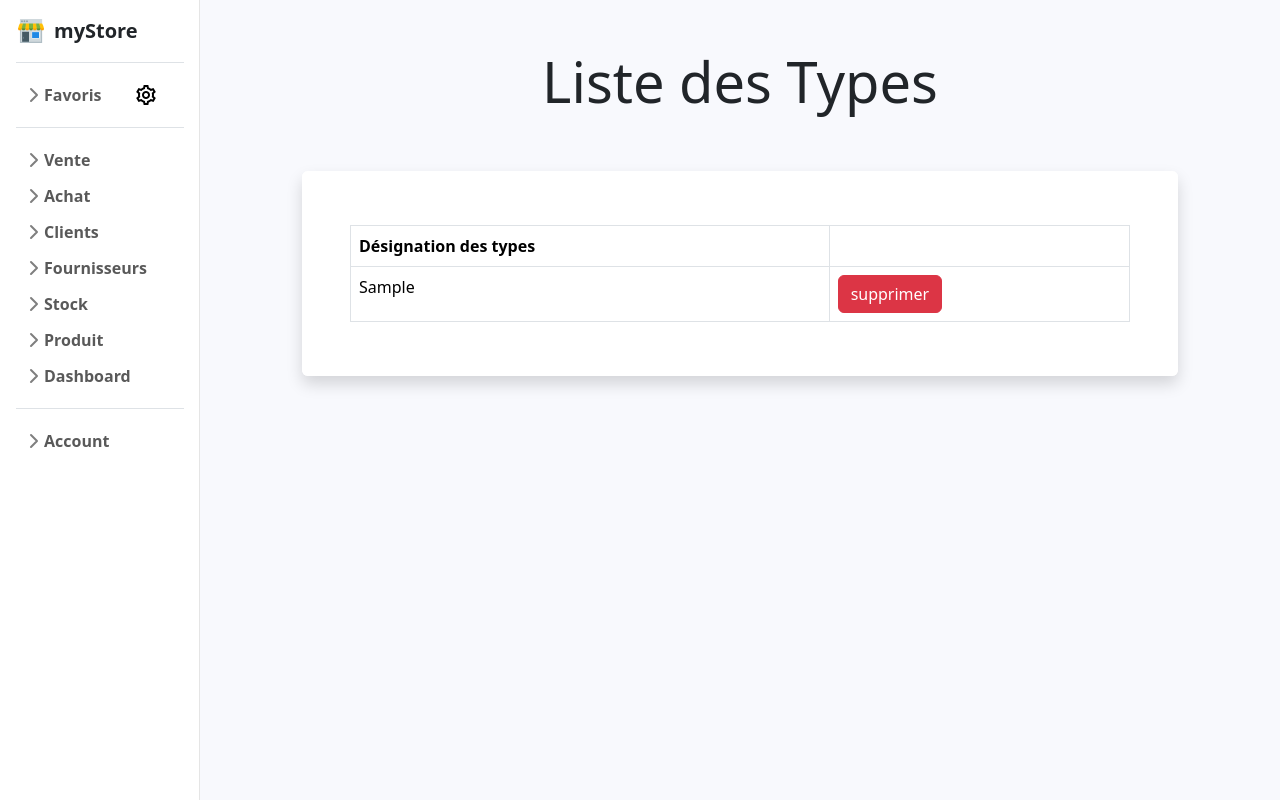
After one commit to BouchamaDjad/Projet-SI-2, a Django app: page /TypesProduits/ in a window 1280 px wide. The commit adds this page. Run offline with Django 4.2, Linux system fonts and the light colour scheme; tables that the repository leaves empty hold one stand-in row (values such as "Sample post"); some libraries are stand-ins or nearby versions.

Commit message:
lister et supprimer les types v0

```diff
--- a/ProjetSI2/gestionStock/Templates/navbar.html
+++ b/ProjetSI2/gestionStock/Templates/navbar.html
@@ -82,6 +82,7 @@
         <div class="collapse" id="produit-collapse">
           <ul class="btn-toggle-nav list-unstyled fw-normal pb-1 small">
             <li><a href="{%url 'ajoutproduit'%}" class="link-dark d-inline-flex text-decoration-none rounded">Ajouter</a></li>
+            <li><a href="{%url 'types produit'%}" class="link-dark d-inline-flex text-decoration-none rounded">Liste des Types</a></li>
             <li><a href="{%url 'ajoutType' %}" class="link-dark d-inline-flex text-decoration-none rounded">Ajouter Type</a></li>
             <li><a href="{%url 'sortiestock' %}" class="link-dark d-inline-flex text-decoration-none rounded">Sorties</a></li>
           </ul>
--- /dev/null
+++ b/ProjetSI2/gestionStock/Templates/types produit.html
@@ -0,0 +1,39 @@
+{% extends 'base.html' %}
+{% block title %}Types Produits{% endblock title %}
+
+{% block content %}
+<div class= "background-light maincontent">
+  <div class="container py-5">
+  <header class="text-center ">
+    <h1 class="display-4">Liste des Types</h1>
+  </header>
+  <div class="row py-5">
+    <div class="col-lg-10 mx-auto">
+      <div class="card rounded shadow border-0">
+        <div class="card-body p-5 bg-white rounded">
+          <div class="table-responsive">
+            <table id="deuxF" style="width:100%" class="table table-striped table-bordered">
+              <thead>
+                <tr>
+                    <th>Désignation des types</th>
+                    <th></th>
+                </tr>
+              </thead>
+              <tbody>
+                {% for t in types %}
+                <tr>
+                    <td>{{ t.designation }}</td>
+                    <td>
+                        <a href=" {% url 'DeleteTypes' t.id %}" class="btn btn-danger">supprimer</a>
+                    </td>
+                </tr>
+                {% endfor %}
+              </tbody>
+            </table>
+          </div>
+        </div>
+      </div>
+    </div>
+  </div>
+</div>
+{% endblock content %}
--- a/ProjetSI2/gestionStock/static/script.js
+++ b/ProjetSI2/gestionStock/static/script.js
@@ -48,6 +48,7 @@ Urls = [
     { nom: "Entrees stock", url:"http://127.0.0.1:8000/EntréeStock/" },
     { nom: "Sorties stock", url:"http://127.0.0.1:8000/SortieStock/" },
     { nom: "Ajout Produit", url:"http://127.0.0.1:8000/AjouterProduits/" },
+    { nom: "Liste Types Produits" ,url:"http://127.0.0.1:8000/TypesProduits"},
     { nom: "Ajout Type produit", url:"http://127.0.0.1:8000/AjouterType/" },
     { nom: "stats Ventes", url:"http://127.0.0.1:8000/Stats/" },
     { nom: "stats Achats", url:"http://127.0.0.1:8000/StatsAchats/" }
--- a/ProjetSI2/gestionStock/urls.py
+++ b/ProjetSI2/gestionStock/urls.py
@@ -3,7 +3,13 @@ from . import views
 
 urlpatterns = [
     path('AjouterType/',views.ajout_type,name="ajoutType"),
+    path('TypesProduits/',views.afficher_type,name='types produit'),
+    path('SupprimerType/<int:pk>',views.supprimer_type ,name='DeleteTypes'),
+
     path('AjouterProduits/',views.ajout_produit,name="ajoutproduit"),
+    # modifier
+    # suppression
+
     path('Fournisseurs/',views.afficher_fournisseur,name="fournisseurs"),
     path('ModifierFournisseur/<int:pk>/',views.edit_fournisseur,name="editfournisseur"),
     path('AjouterFournisseur/',views.ajouter_fournisseur,name="ajouterfournisseur"),
--- a/ProjetSI2/gestionStock/views.py
+++ b/ProjetSI2/gestionStock/views.py
@@ -671,3 +671,12 @@ def ajout_type(request):
         return redirect('stock')
     form = FormType()
     return render(request,"ajoutType.html",{"form":form})
+
+def afficher_type(request):
+    produit_types = TypeProduit.objects.all()
+    return render(request,"types produit.html",{"types":produit_types})
+
+def supprimer_type(request,pk):
+    instance = TypeProduit.objects.get(id = pk)
+    instance.delete()
+    return redirect('types produit')
```
